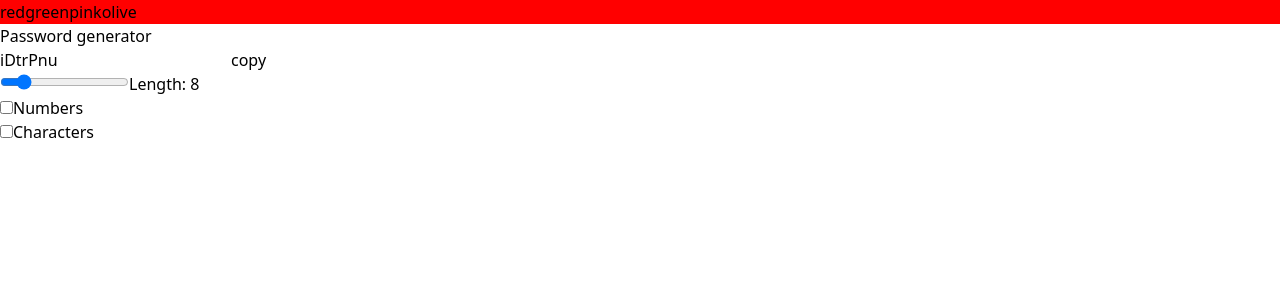
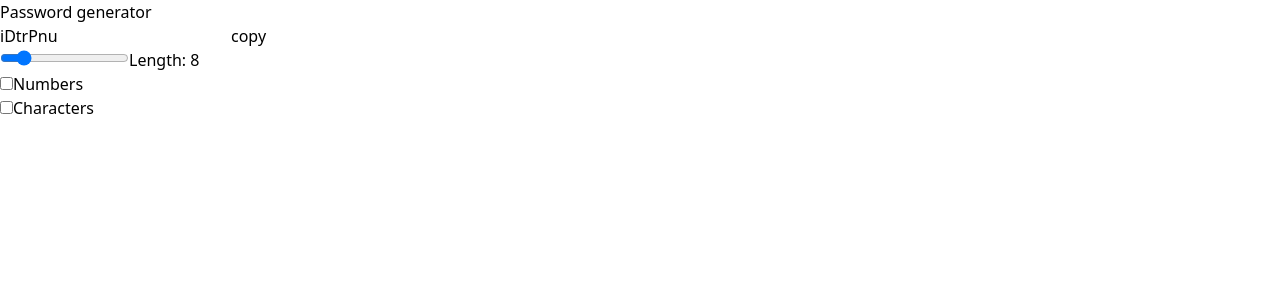
Before and after one commit to kalashjain1010/react-practice, a React (Vite) app: page / in a window 1280 px wide. Shown: the top 300 px of the page. Built offline with nearby package versions, Linux system fonts and the light colour scheme.

Commit message:
updattes

```diff
--- a/src/App.jsx
+++ b/src/App.jsx
@@ -5,7 +5,7 @@ import PassGenerator from './compoenet/PassGenerator'
 function App() {
   return (
     <div>
-      <ChangeBg />
+      {/* <ChangeBg /> */}
       <PassGenerator />
     </div>
   )
```
